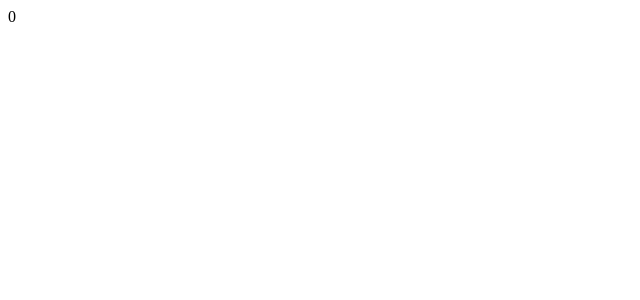
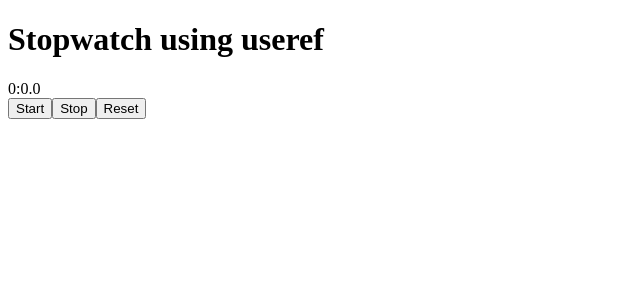
Before and after one commit to tanushukla1332/practice, a React (Vite) app: page / in a window 1280 px wide. Shown: the top 300 px of the page, without its empty margins (0-640 px from the left). Built offline with nearby package versions, Linux system fonts and the light colour scheme.

Commit message:
created stopwatch using useRef

```diff
--- a/src/App.jsx
+++ b/src/App.jsx
@@ -1,4 +1,4 @@
-import Ref from './Component/Ref/Ref'
+import StopWatch from './Component/Ref/StopWatch'
 import './App.css'
 
 function App() {
@@ -7,7 +7,7 @@ function App() {
 
   return (
     <>
-  <Ref/>
+  <StopWatch/>
     </>
   )
 }
--- /dev/null
+++ b/src/Component/Ref/StopWatch.jsx
@@ -0,0 +1,80 @@
+
+
+// import React,{useState,useRef,useEffect} from 'react';
+// export default function StopWatch() {
+//     const [milliSeconds, setMilliSeconds] = useState(0)
+//     const [ticking, setTicking] = useState(false)
+//     const[timer, setTimer] = useState(null)
+
+//     const interval = useRef()
+//     useEffect(() => {
+//         const intervals=setInterval(()=>{
+//             const hours=Math.floor(milliSeconds/3600);
+//             const minutes=Math.floor((milliSeconds/60)%60)
+//             const seconds=(milliSeconds%60);
+//             setTimer(`${hours} ${minutes} ${seconds}`)
+//         },[milliSeconds])
+//       if (ticking) {
+
+//         interval.current = setInterval(() => {
+//           setMilliSeconds((ms) => ms + 1)
+//         }, 1)
+//         return () => clearInterval(interval.current)
+//       } else {
+
+//         interval.current && clearInterval(interval.current)
+//       }
+//     }, [ticking,milliSeconds])
+
+
+//     return (
+//       <div className="App">
+//         <h1>{milliSeconds}</h1>
+//         <h2>{timer}</h2>
+//         <button onClick={() => setTicking((c) => !c)}>
+//           {milliSeconds === 0 ? 'Start' : ticking ? 'Pause' : 'Resume'}
+//         </button>
+//       </div>
+//     )
+//   }
+import React, { useState, useRef } from 'react';
+
+function Stopwatch() {
+  const [time, setTime] = useState(0);
+  const intervalRef = useRef(null);
+
+  const startStopwatch = () => {
+    intervalRef.current = setInterval(() => {
+      setTime((prevTime) => prevTime + 10);
+    }, 10);
+  };
+
+  const stopStopwatch = () => {
+    clearInterval(intervalRef.current);
+  };
+
+  const resetStopwatch = () => {
+    clearInterval(intervalRef.current);
+    setTime(0);
+  };
+
+  const formatTime = (ms) => {
+    const minutes = Math.floor(ms / 60000);
+    const seconds = Math.floor((ms % 60000) / 1000);
+    const milliseconds = Math.floor((ms % 1000) / 10);
+
+    return `${minutes}:${seconds}.${milliseconds}`;
+  };
+
+  return (
+    <div>
+        <h1>Stopwatch using useref </h1>
+      <div>{formatTime(time)}</div>
+      <button onClick={startStopwatch}>Start</button>
+      <button onClick={stopStopwatch}>Stop</button>
+      <button onClick={resetStopwatch}>Reset</button>
+    </div>
+  );
+}
+
+export default Stopwatch;
```
